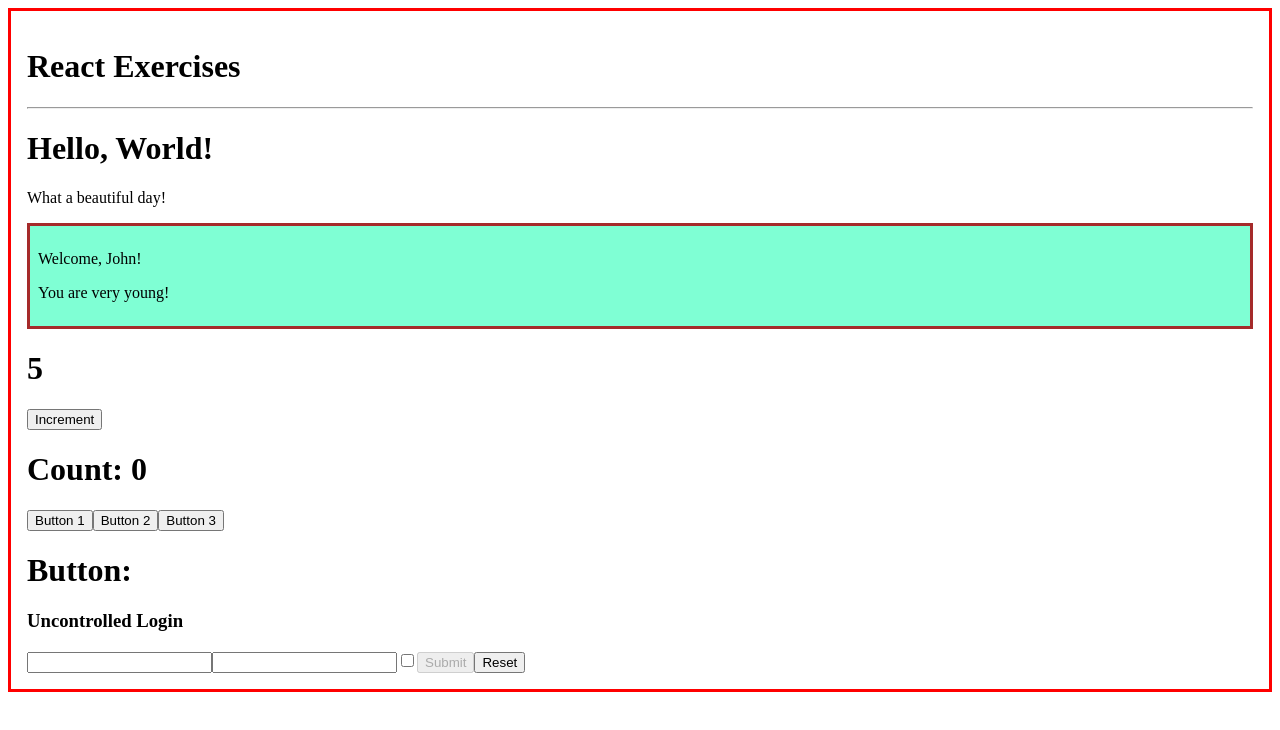
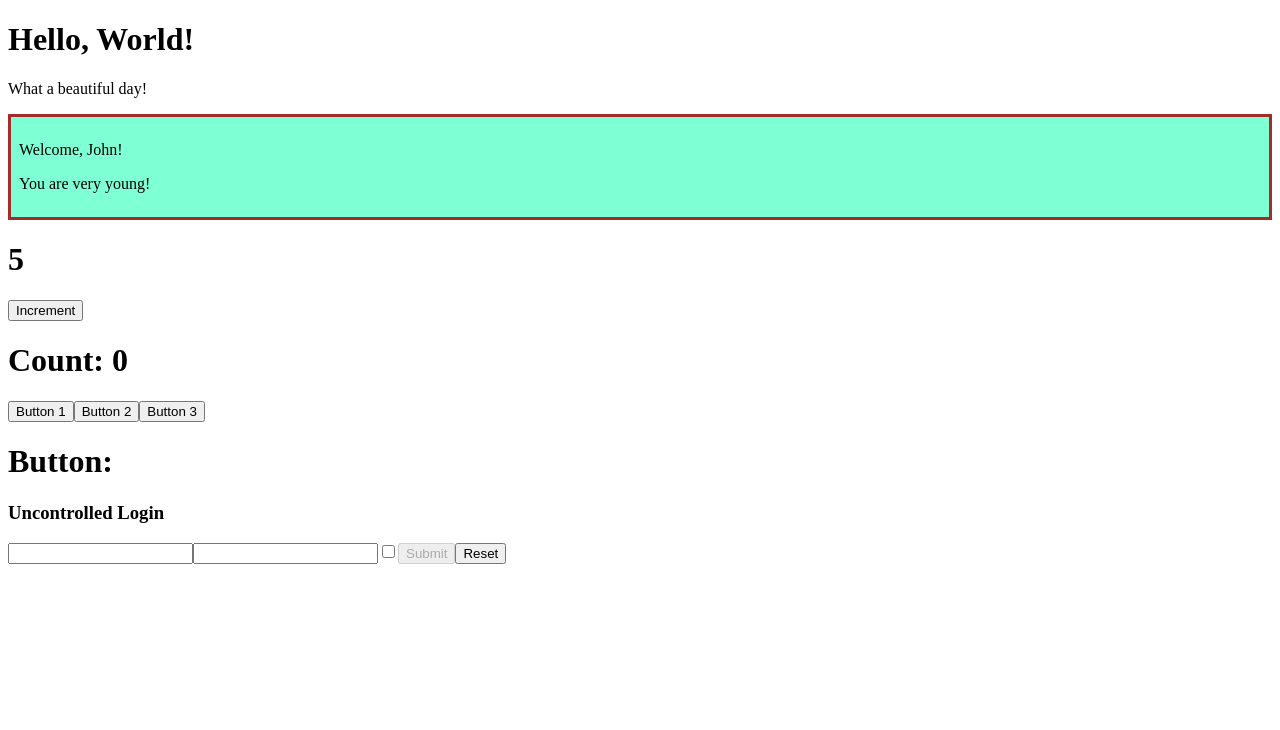
Before and after one commit to antoniocodella/react-exercises, a React (Create React App) app: page / in a window 1280 px wide. Shown: the top 730 px of the page. Built offline with nearby package versions, Linux system fonts and the light colour scheme.

Commit message:
forms-lists-and-styling

```diff
--- a/src/App.js
+++ b/src/App.js
@@ -2,7 +2,6 @@ import React from "react";
 import { ClickCounter } from "./ClickCounter";
 import { ClickTracker } from "./ClickTracker";
 import { Colors } from "./Colors";
-import { Container } from "./Container";
 import { Counter } from "./Counter";
 import { Hello } from "./Hello";
 import { InteractiveWelcome } from "./InteractiveWelcome";
@@ -23,14 +22,14 @@ export class App extends React.Component {
     ];
 
     return (
-      <Container title="React Exercises">
+      <div>
         <Hello />
         <Welcome name="John" age={15} />
         <Counter />
         <ClickCounter />
         <ClickTracker />
         <UncontrolledLogin />
-      </Container>
+      </div>
     );
   }
 }
--- a/src/Container.js
+++ /dev/null
@@ -1,13 +0,0 @@
-import React from "react";
-
-export class Container extends React.Component {
-  render() {
-    return (
-      <div className="container">
-        <h1>{this.props.title}</h1>
-        <hr></hr>
-        <div>{this.props.children}</div>
-      </div>
-    );
-  }
-}
--- a/src/index.css
+++ b/src/index.css
@@ -3,8 +3,3 @@
   border: 3px solid brown;
   padding: 0.5rem;
 }
-
-.container {
-  border: 3px solid red;
-  padding: 1rem;
-}
```
